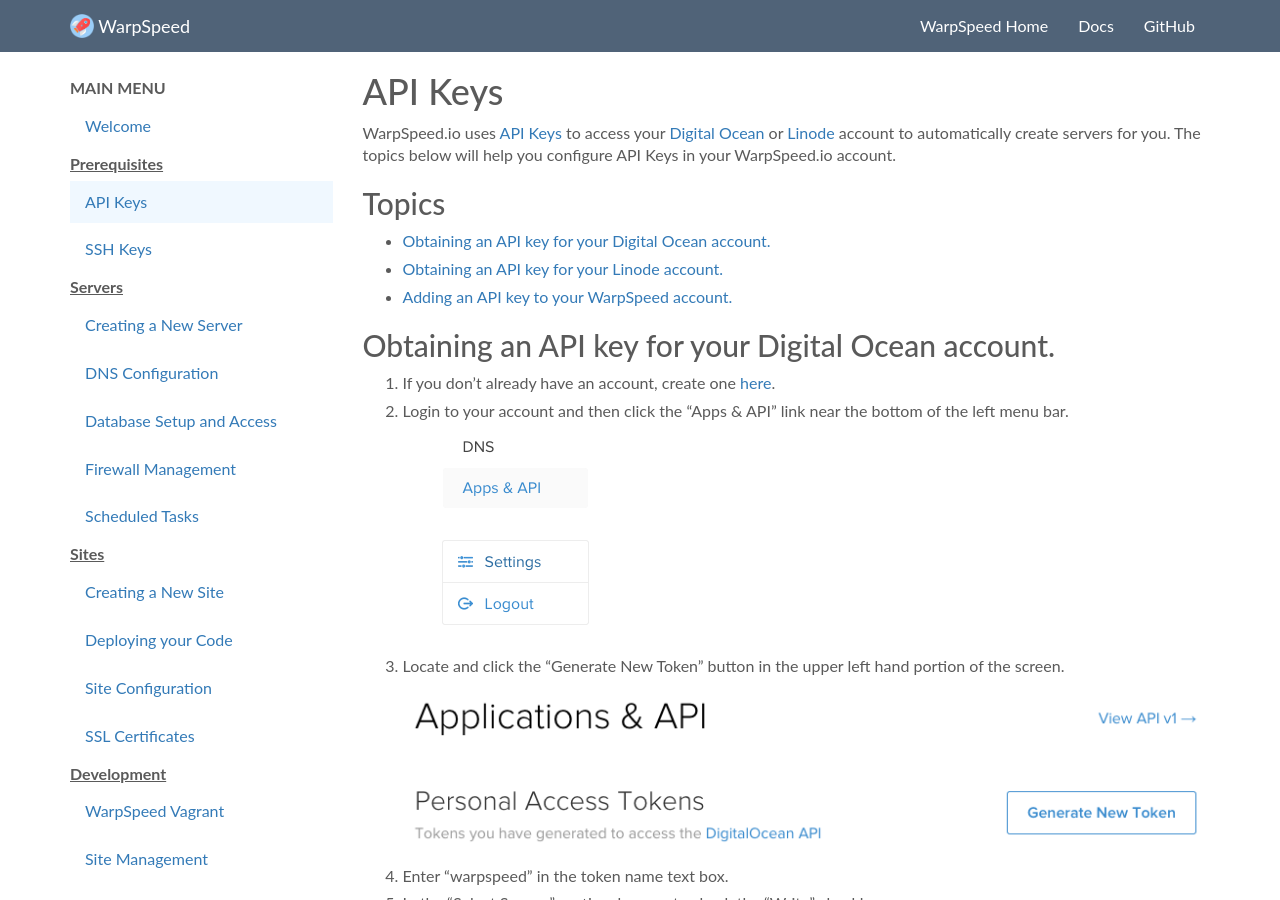
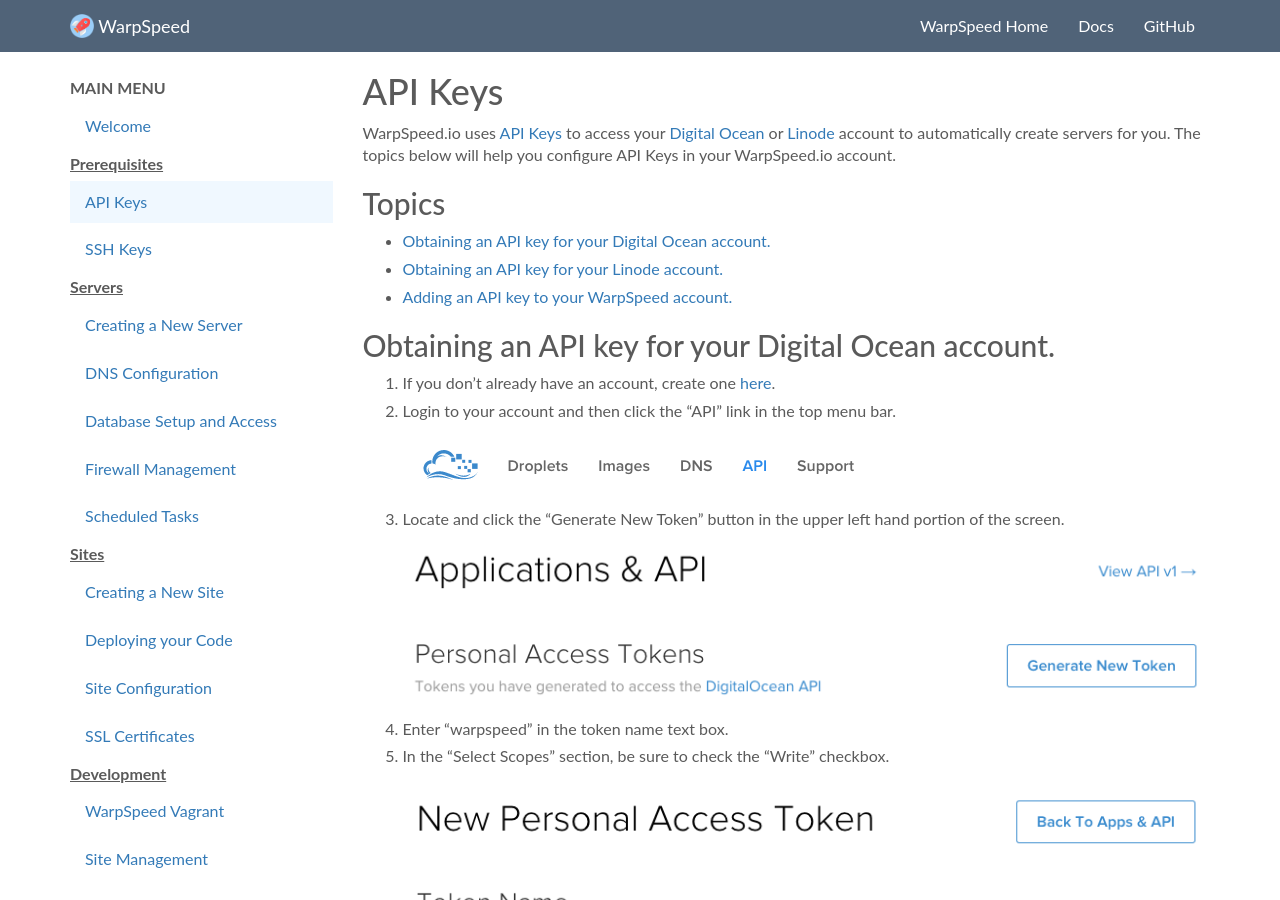
Before and after one commit to warpspeed/warpspeed-docs, a Jekyll site: the page built from v1/api-keys.md, in a window 1280 px wide and 900 px high. Built offline with Jekyll 4.4.1, drawn with Linux system fonts in a browser that asks for light colours; comment, search, counter and statistics services are not loaded.

Commit message:
Updated DO api key image and text.

```diff
--- a/v1/api-keys.md
+++ b/v1/api-keys.md
@@ -16,7 +16,7 @@ WarpSpeed.io uses [API Keys](http://en.wikipedia.org/wiki/Application_programmin
 ## <a name="api-key-do"></a>Obtaining an API key for your Digital Ocean account.
 
 1. If you don’t already have an account, create one [here](https://www.digitalocean.com/?refcode=e8387d479043).
-1. Login to your account and then click the “Apps & API” link near the bottom of the left menu bar.
+1. Login to your account and then click the “API” link in the top menu bar.
 
     ![](/v1/img/do_api_key_1.png)
 
```
Also changed, not shown: v1/img/do_api_key_1.png.
